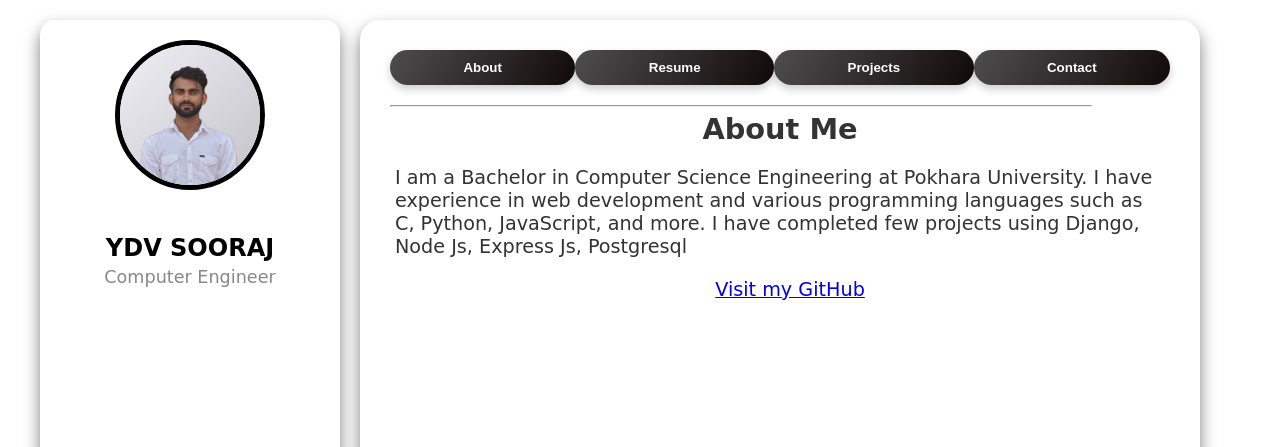
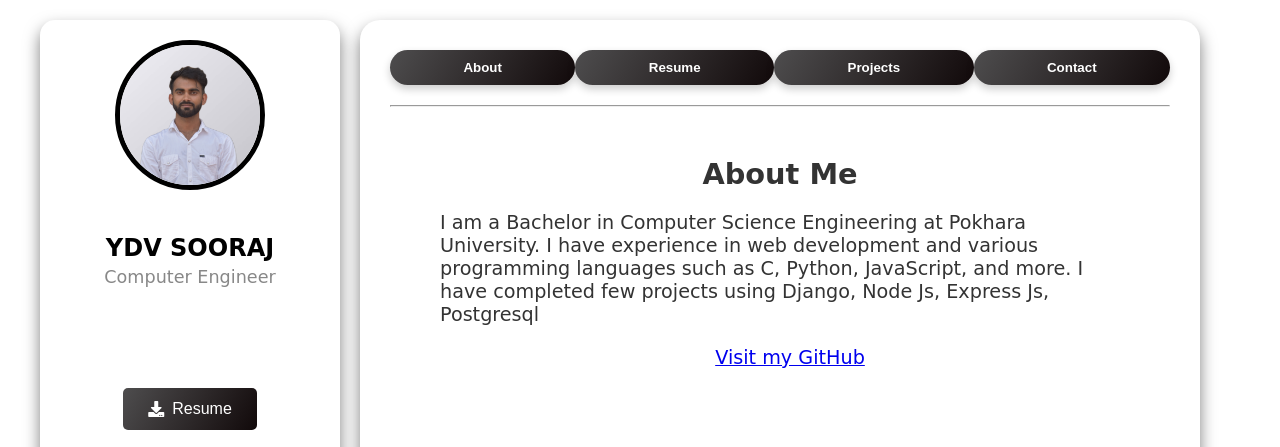
Before and after one commit to soorajydv/my-portfolio, a plain HTML site: page index.html in a window 1280 px wide. Shown: the top 447 px of the page. Drawn offline with Linux system fonts and the light colour scheme.

Commit message:
download resume added

```diff
--- a/index.html
+++ b/index.html
@@ -6,6 +6,8 @@
     <title>Portfolio</title>
     <link rel="stylesheet" href="./style.css">
     <link href="https://fonts.googleapis.com/css2?family=Poppins:wght@300;400;600&display=swap" rel="stylesheet">
+    <link rel="stylesheet" href="https://cdnjs.cloudflare.com/ajax/libs/font-awesome/6.0.0-beta3/css/all.min.css">
+
     <link rel="stylesheet" href="https://use.fontawesome.com/releases/v5.7.1/css/all.css">
 
 </head>
@@ -21,6 +23,15 @@
                     <h2>YDV SOORAJ</h2>
                     <p class="title">Computer Engineer</p>
                 </div>
+
+                <div class="resume-download">
+                    <a href="./media/Resume (Suraj kr. ydv).pdf" download>
+                        <button class="download-btn">
+                            <i class="fas fa-download"></i> Resume
+                        </button>
+                    </a>
+                </div>
+
                 <div class="social">
                     <ul class="social-icons">
                         <li><a href="https://www.facebook.com/ydvsooraj/"><i class="fab fa-facebook-f" aria-hidden="true"></i></a></li>
@@ -48,7 +59,7 @@
                 <button class="nav-button" onclick="showContent('projects')">Projects</button>
                 <button class="nav-button" onclick="showContent('contact')">Contact</button>
             </div>
-            <hr width="90%" />
+            <hr width="100%" />
             <div class="content" id="about">
                 <h2>About Me</h2>
                 <p>I am a Bachelor in Computer Science Engineering at Pokhara University. I have experience in web development and various programming languages such as C, Python, JavaScript, and more. I have completed few projects using Django, Node Js, Express Js, Postgresql</p><br>
--- a/style.css
+++ b/style.css
@@ -133,7 +133,7 @@ body {
     gap: 20px; /* Adds space between the cards */
     justify-content: center; /* Space out the cards evenly */
     align-items: center;
-    padding: 5px;
+    padding: 50px;
 }
 
 .project-card {
@@ -375,3 +375,45 @@ form button:hover {
     padding: 0;
     box-sizing: border-box;
 }
+
+/* Styling the download button */
+.resume-download a {
+
+    text-decoration: none;
+    text-align: center;
+    margin-top: 20px;
+}
+
+.download-btn {
+    margin: auto;
+    text-decoration: none;
+    background: linear-gradient(120deg, #4e4d4e 0%, #11090a 100%);
+    color: white;
+    border: none;
+    padding: 12px 25px;
+    font-size: 1rem;
+    border-radius: 5px;
+    cursor: pointer;
+    transition: background-color 0.3s ease, transform 0.3s ease;
+    display: flex;
+    align-items: center;
+    justify-content: center;
+}
+
+.download-btn i {
+    margin-right: 8px; /* Add spacing between icon and text */
+}
+
+/* Hover effect */
+.download-btn:hover {
+    background: linear-gradient(120deg, #5c5f5f 0%, #250505 100%);
+    transform: scale(1.05);
+}
+
+/* Responsive adjustments */
+@media screen and (max-width: 768px) {
+    .download-btn {
+        padding: 10px 20px;
+        font-size: 0.9rem;
+    }
+}
```
Also changed, not shown: 1 other file.
